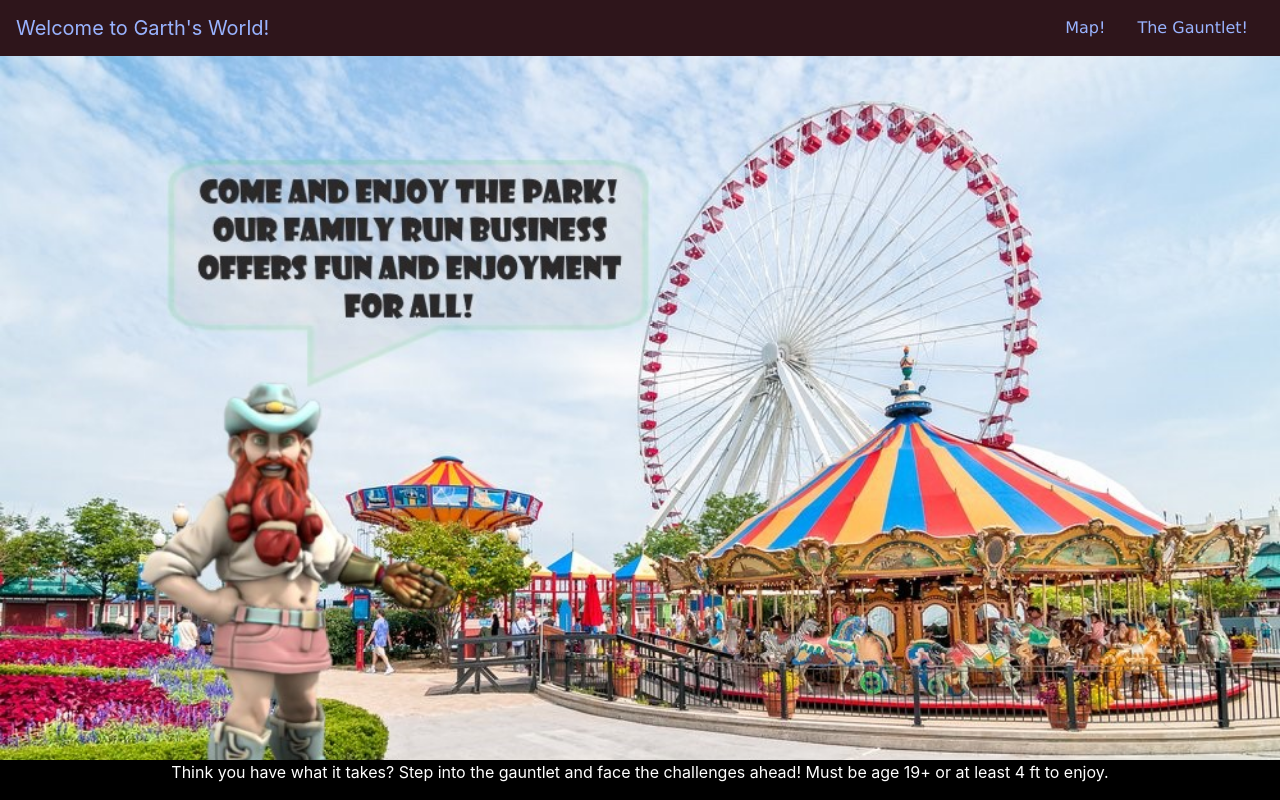
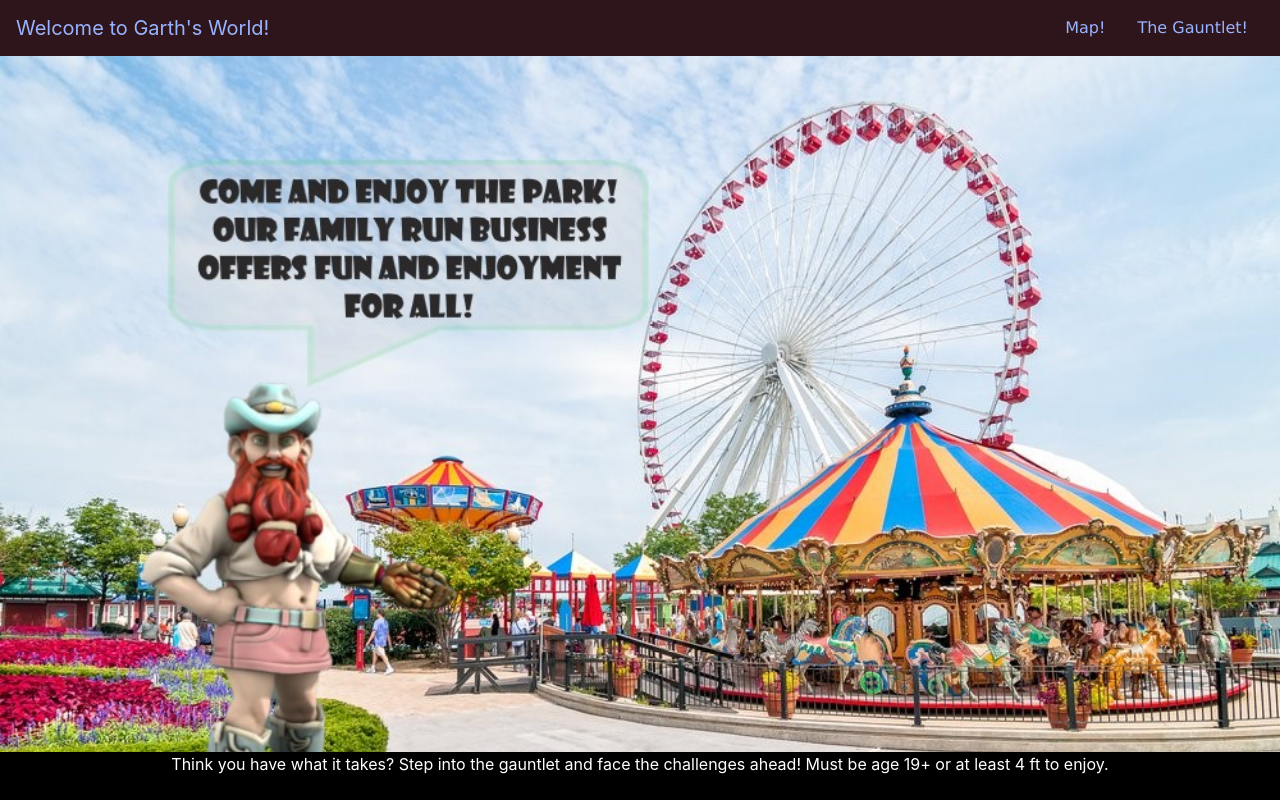
Before and after one commit to gmhull/garth.com, a Django app: page /dungeons/ in a window 1280 px wide. Run offline with Django 3.2, Linux system fonts and the light colour scheme; some libraries are stand-ins or nearby versions.

Commit message:
Minor updates

```diff
--- a/dungeons/templates/dungeons/cover.html
+++ b/dungeons/templates/dungeons/cover.html
@@ -5,7 +5,7 @@
 <section id="dnd-cover" class="d-flex justify-content-center">
 </section>
 
-<footer style="background: black; text-align: center;">
+<footer style="heigh: 6vh; background: black; text-align: center;">
   <div class="container" style="color: white;">
     <p>Think you have what it takes? Step into the gauntlet and face the challenges ahead! Must be age 19+ or at least 4 ft to enjoy.</p>
   </div>
--- a/dungeons/templates/dungeons/floor.html
+++ b/dungeons/templates/dungeons/floor.html
@@ -27,11 +27,6 @@
   <section id="main" style="">
 
     <div class="container vertical-center d-flex flex-column justify-content-center">
-      <!-- <div class="row" style="background:red; margin-bottom: 10px;">
-        <div class="col-12">
-          <h1>Level {{ level.floor_number }}:</h1>
-        </div>
-      </div> -->
       <div class="row">
         <div class="col-12">
           <h1 style="color:{{ level.color }};">{{ level.title }}</h1>
--- a/personal/static/css/garths.css
+++ b/personal/static/css/garths.css
@@ -600,7 +600,7 @@
 
 #dnd-cover {
   width: 100%;
-  height: 95vh;
+  height: 94vh;
   background: url("../img/dnd/Main Cover.jpg") center center;
   background-size: cover;
   position: relative;
--- a/personal/templates/personal/about.html
+++ b/personal/templates/personal/about.html
@@ -18,7 +18,7 @@
 <section id="about_me">
   <h1>Who am I?</h1>
   <div class="row justify-content-md-center">
-    <div class="col-md-6">
+    <div class="col-md-6" style="">
       <p>
         My name is Garth and I am a 23 year old recent college graduate living in NH.  I
         studied at Worcester Polytechnic Institute where I earned my Masters and Bachelors
@@ -249,6 +249,4 @@
   </div>
 </section>
 
-<hr style="background-color: #da7b93;">
-
 {% endblock %}
```
Also changed, not shown: personal/static/img/Scar Face.jpg (added).
